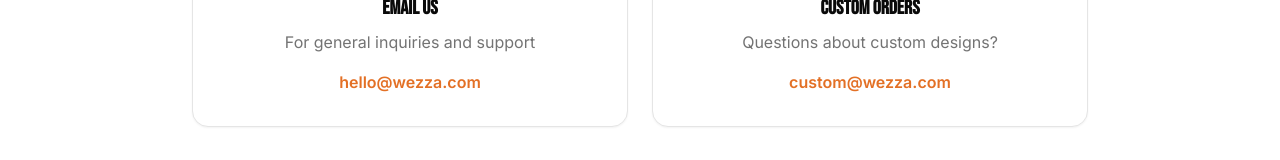
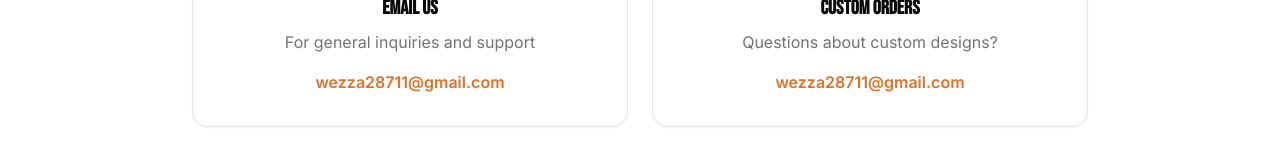
Before and after one commit to mickelsamuel/WEZZA, a Next.js app: page /contact in a window 1280 px wide. Shown: the part 296-456 px from the top of the page. Built offline with nearby package versions, Linux system fonts and the light colour scheme; no server answers.

Commit message:
Changed email

```diff
--- a/app/(store)/contact/page.tsx
+++ b/app/(store)/contact/page.tsx
@@ -58,7 +58,7 @@
               href="mailto:hello@wezza.com"
               className="mt-4 inline-block font-semibold text-brand-orange hover:underline"
             >
-              hello@wezza.com
+              wezza28711@gmail.com
             </a>
           </Card>
 
@@ -72,7 +72,7 @@
               href="mailto:custom@wezza.com"
               className="mt-4 inline-block font-semibold text-brand-orange hover:underline"
             >
-              custom@wezza.com
+              wezza28711@gmail.com
             </a>
           </Card>
         </div>
```
